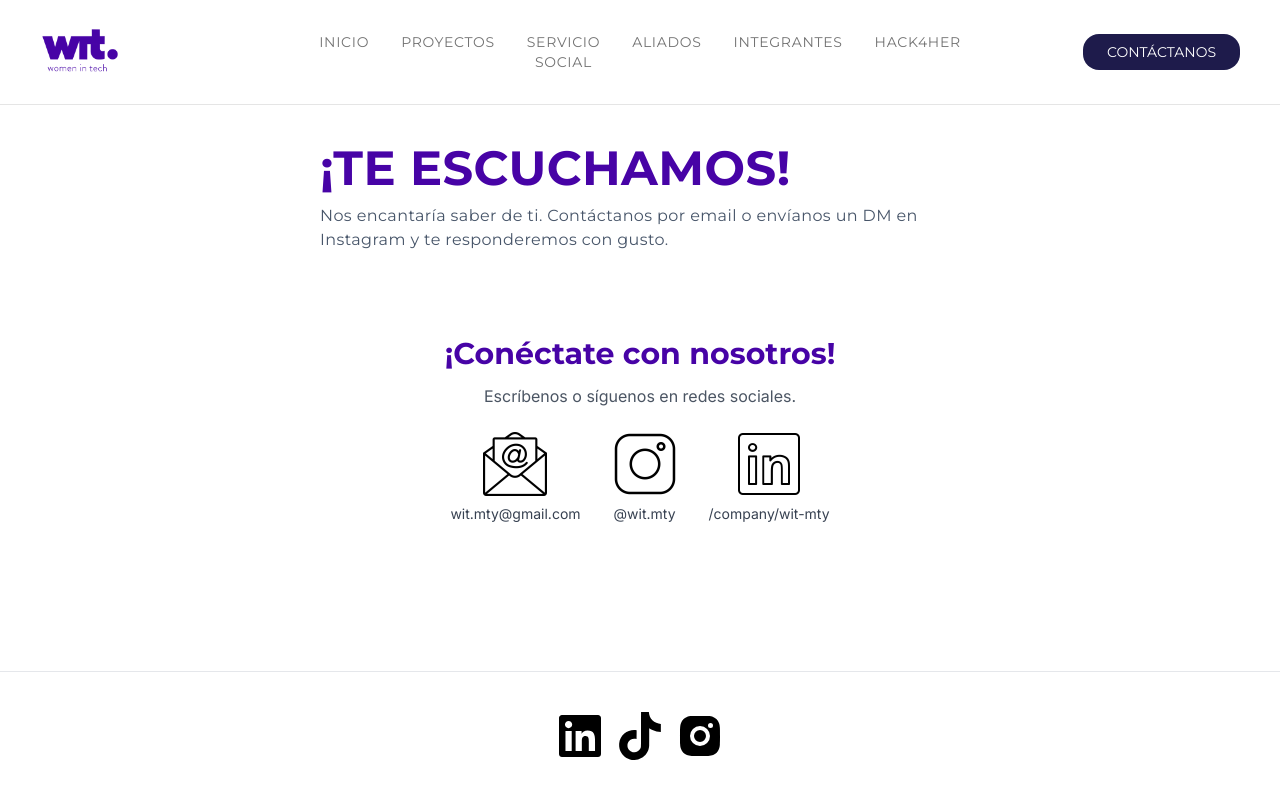
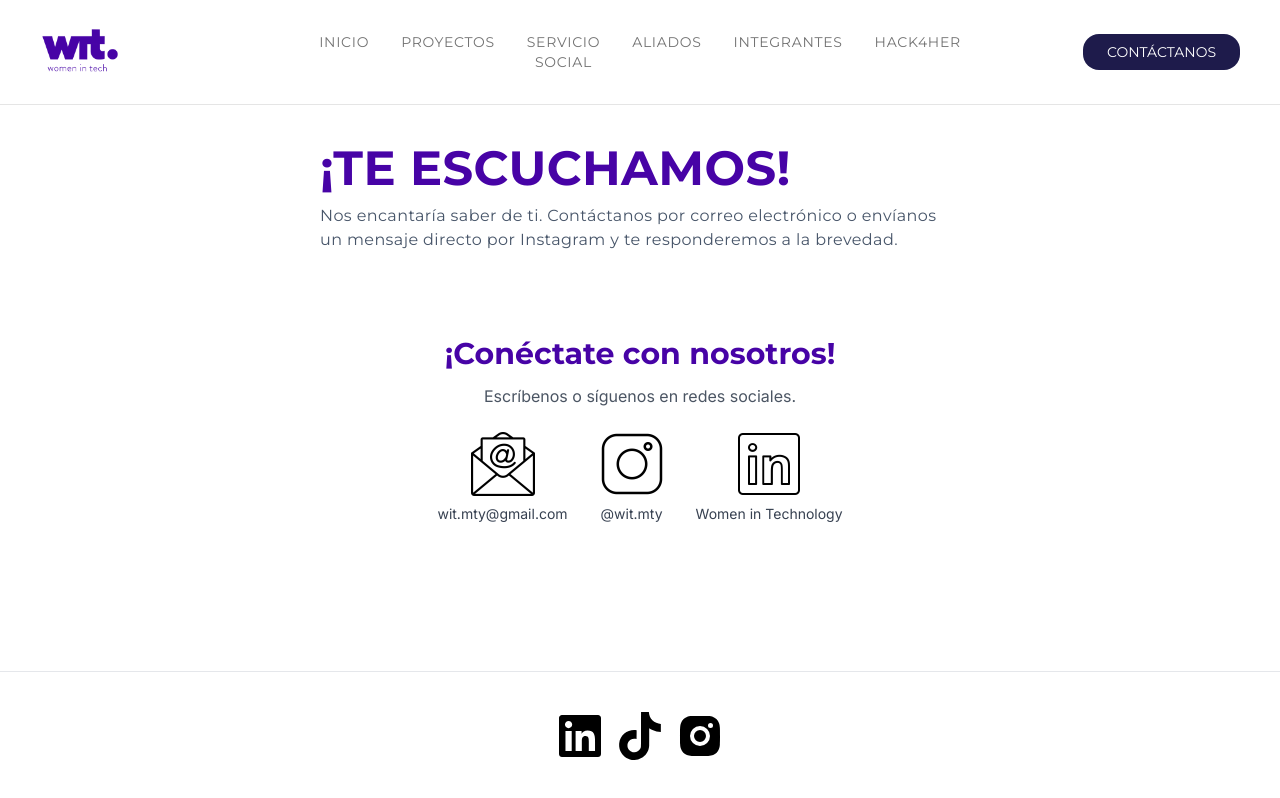
Before and after one commit to WIT-MTY/webpage, a Next.js app: page /contacto in a window 1280 px wide. Built offline with nearby package versions, Linux system fonts and the light colour scheme.

Commit message:
update contact info

```diff
--- a/app/(pages)/contacto/page.tsx
+++ b/app/(pages)/contacto/page.tsx
@@ -11,7 +11,7 @@ const ContactPage = () => {
             <div className="flex-grow">
                 <Section>
                     <div className="mt-4 mb-8 pt-8">
-                        <InfoHeader title="¡Te escuchamos!" description="Nos encantaría saber de ti. Contáctanos por email o envíanos un DM en Instagram y te responderemos con gusto."/>
+                        <InfoHeader title="¡Te escuchamos!" description="Nos encantaría saber de ti. Contáctanos por correo electrónico o envíanos un mensaje directo por Instagram y te responderemos a la brevedad."/>
                     </div>
                 </Section>
                 <Section>
--- a/app/components/contactInfo.tsx
+++ b/app/components/contactInfo.tsx
@@ -31,7 +31,7 @@ const ContactInfo = () => {
                     <a href="https://www.linkedin.com/company/wit-mty/" target="_blank" rel="noopener noreferrer">
                         <img src="/images/altSocials/linkd.png" alt="LinkedIn" className="w-16 h-16 hover:opacity-80 transition" />
                     </a>
-                    <p className="mt-2 text-gray-700 text-sm">/company/wit-mty</p>
+                    <p className="mt-2 text-gray-700 text-sm">Women in Technology</p>
                 </div>
             </div>
         </div>
```
